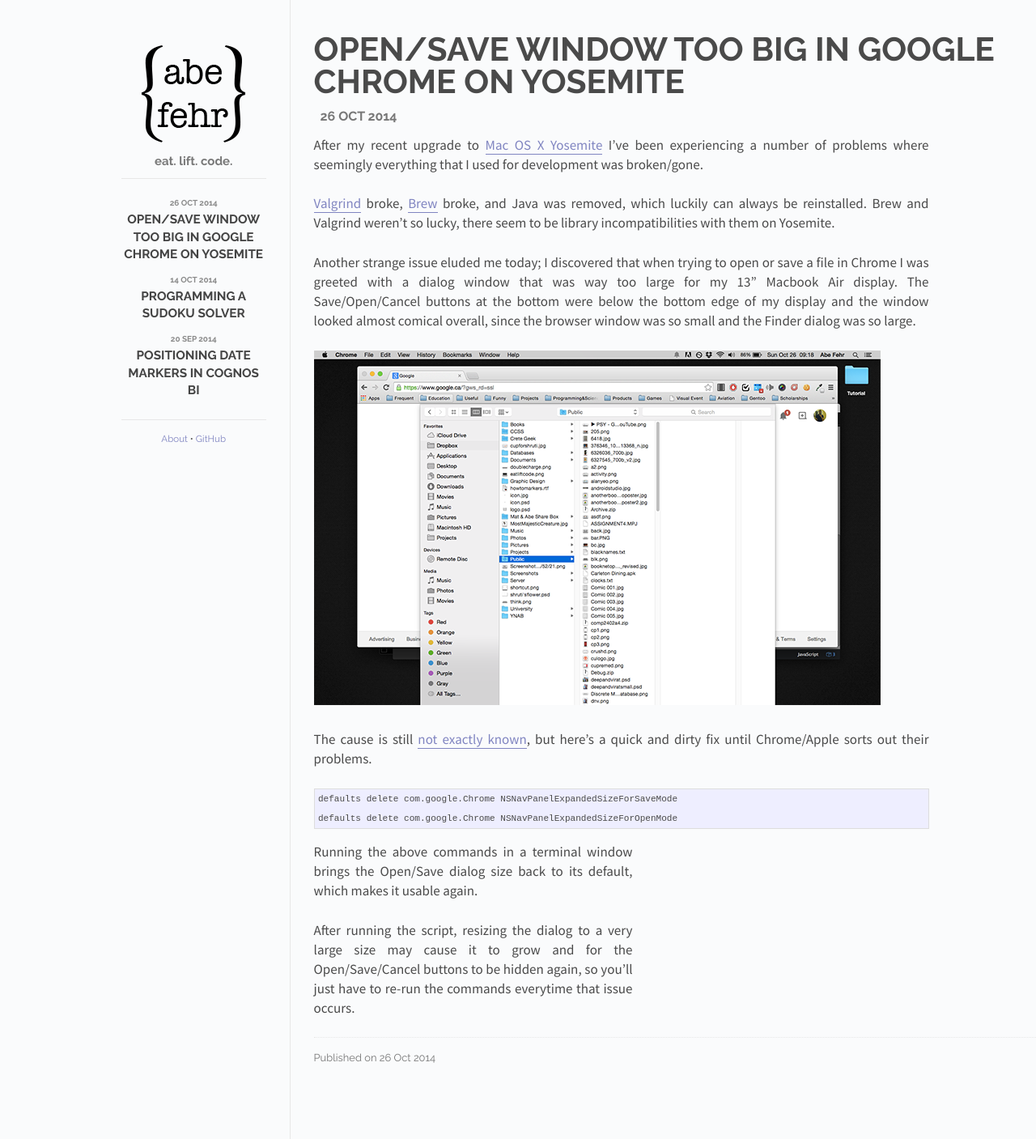
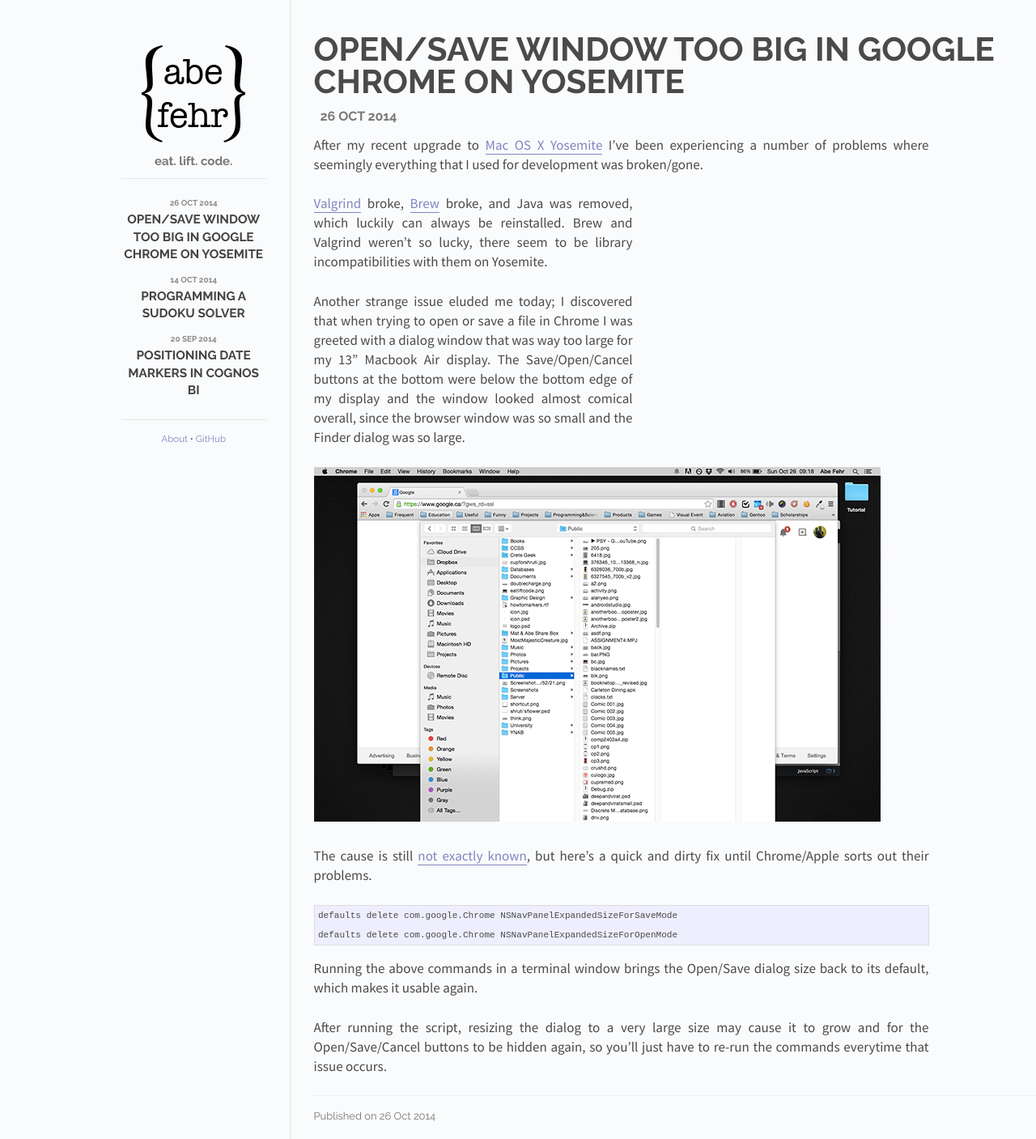
Before and after one commit to abejfehr/abejfehr.github.io, a Jekyll site: the page built from _posts/2014-10-26-open-save-window-too-big-in-google-chrome-on-yosemite.md, in a window 1280 px wide. Shown: the whole page at 81% size. Built offline with Jekyll 4.4.1, drawn with Linux system fonts in a browser that asks for light colours; Markdown is read by kramdown in place of the engine named in the settings.

Commit message:
moved ad

```diff
--- a/_posts/2014-10-26-open-save-window-too-big-in-google-chrome-on-yosemite.md
+++ b/_posts/2014-10-26-open-save-window-too-big-in-google-chrome-on-yosemite.md
@@ -8,6 +8,8 @@
 
 After my recent upgrade to [Mac OS X Yosemite](https://www.apple.com/ca/osx/) I've been experiencing a number of problems where seemingly everything that I used for development was broken/gone.
 
+{% include post_ad.html %}
+
 [Valgrind](http://valgrind.org/) broke, [Brew](http://brew.sh/) broke, and Java was removed, which luckily can always be reinstalled. Brew and Valgrind weren't so lucky, there seem to be library incompatibilities with them on Yosemite.
 
 Another strange issue eluded me today; I discovered that when trying to open or save a file in Chrome I was greeted with a dialog window that was way too large for my 13" Macbook Air display. The Save/Open/Cancel buttons at the bottom were below the bottom edge of my display and the window looked almost comical overall, since the browser window was so small and the Finder dialog was so large.
@@ -15,8 +17,6 @@
 ![Chrome dialog window too big][chrome-dialog-window-too-big]
 
 The cause is still [not exactly known](https://code.google.com/p/chromium/issues/detail?id=423635), but here's a quick and dirty fix until Chrome/Apple sorts out their problems.
-
-{% include post_ad.html %}
 
     defaults delete com.google.Chrome NSNavPanelExpandedSizeForSaveMode
     defaults delete com.google.Chrome NSNavPanelExpandedSizeForOpenMode
```
